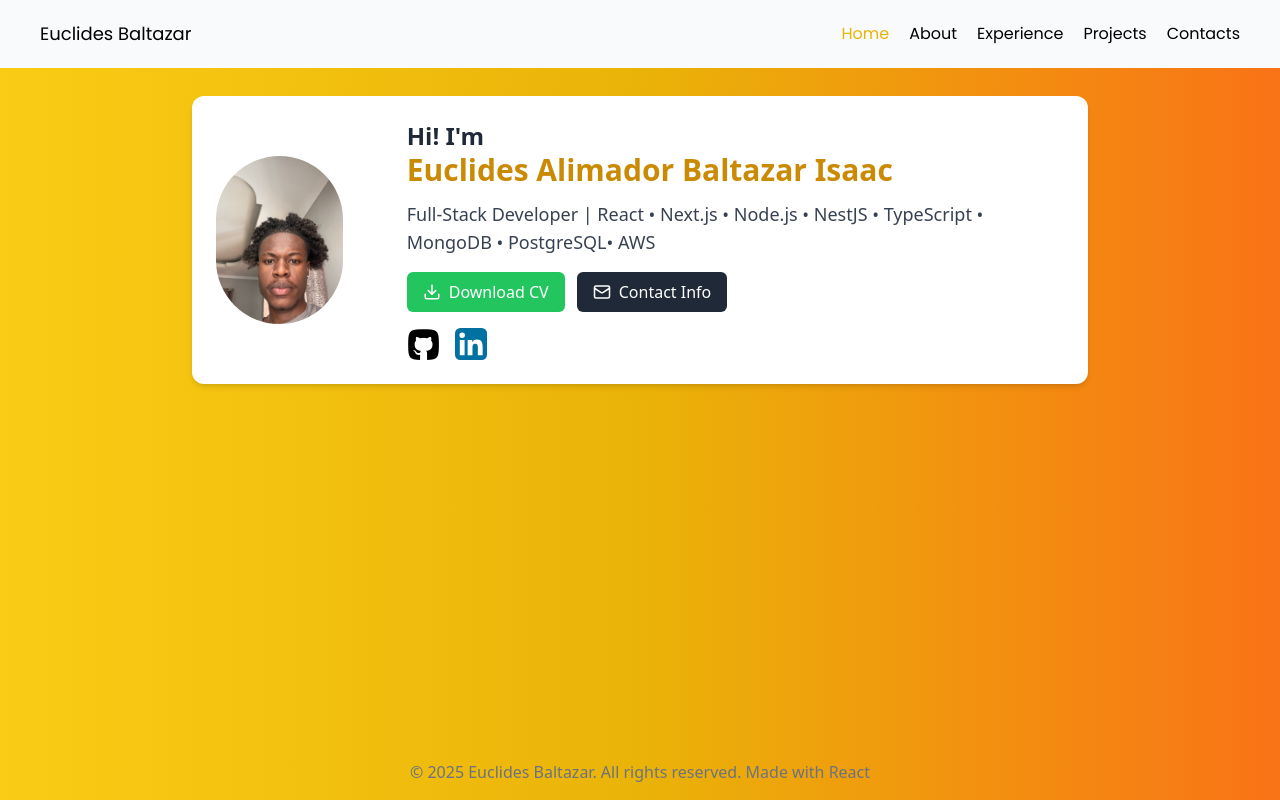
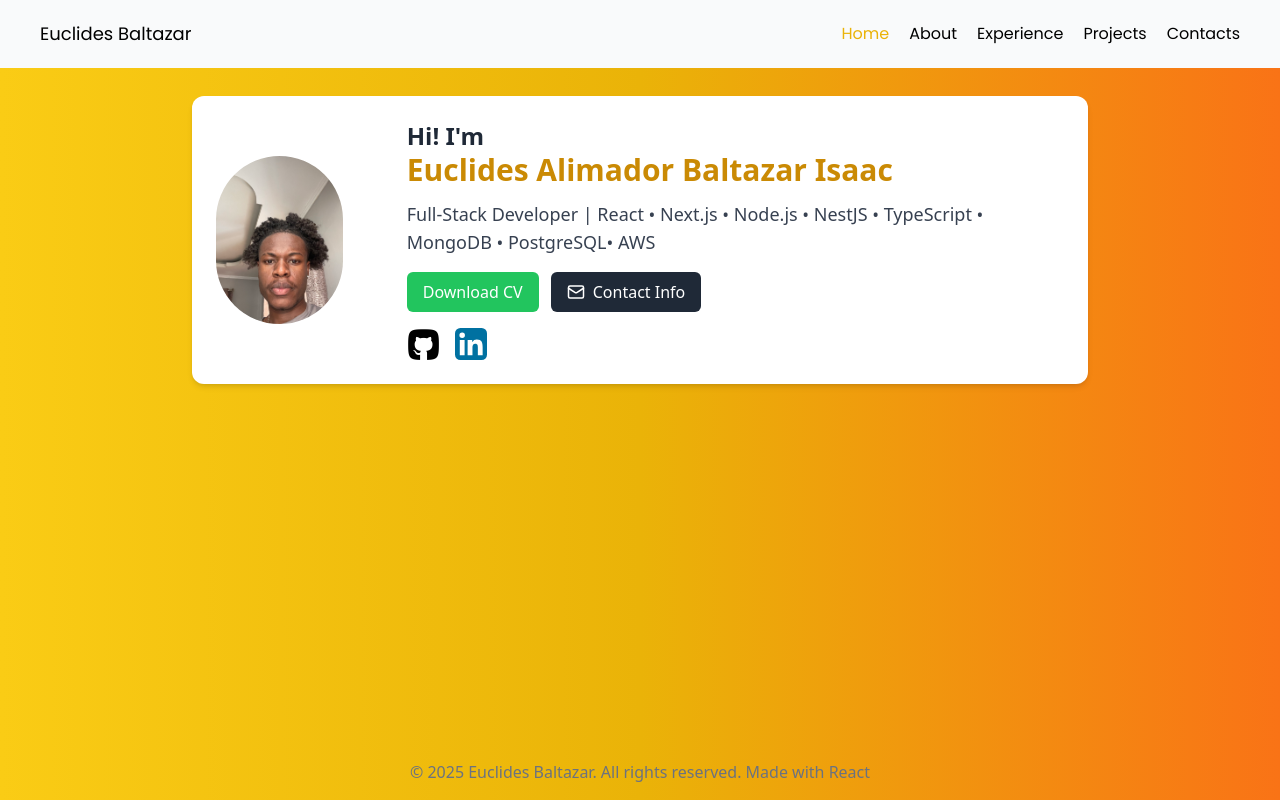
Before and after one commit to TheRealCocky/meu-portfolio-react, a React (Vite) app: page / in a window 1280 px wide. Built offline with nearby package versions, Linux system fonts and the light colour scheme.

Commit message:
swap the resume again

```diff
--- a/src/components/Home.jsx
+++ b/src/components/Home.jsx
@@ -38,12 +38,13 @@ const Home = () => {
                         {/* Botões */}
                         <div className="flex flex-wrap justify-center md:justify-start gap-3">
                             <a
-                                href={PDF}
+                                href="src/fotos/new-fav-one-eng.pdf"
                                 download
                                 className="flex items-center gap-2 px-4 py-2 bg-green-500 text-white rounded-md hover:bg-green-600 transition"
                             >
-                                <Download size={18} /> Download CV
+                                Download CV
                             </a>
+
                             <a
                                 href="mailto:euclidesbaltazar2002@icloud.com"
                                 className="flex items-center gap-2 px-4 py-2 bg-gray-800 text-white rounded-md hover:bg-gray-700 transition"
```
Also changed, not shown: 1 other file (tests, documents, lock files or other folders).
